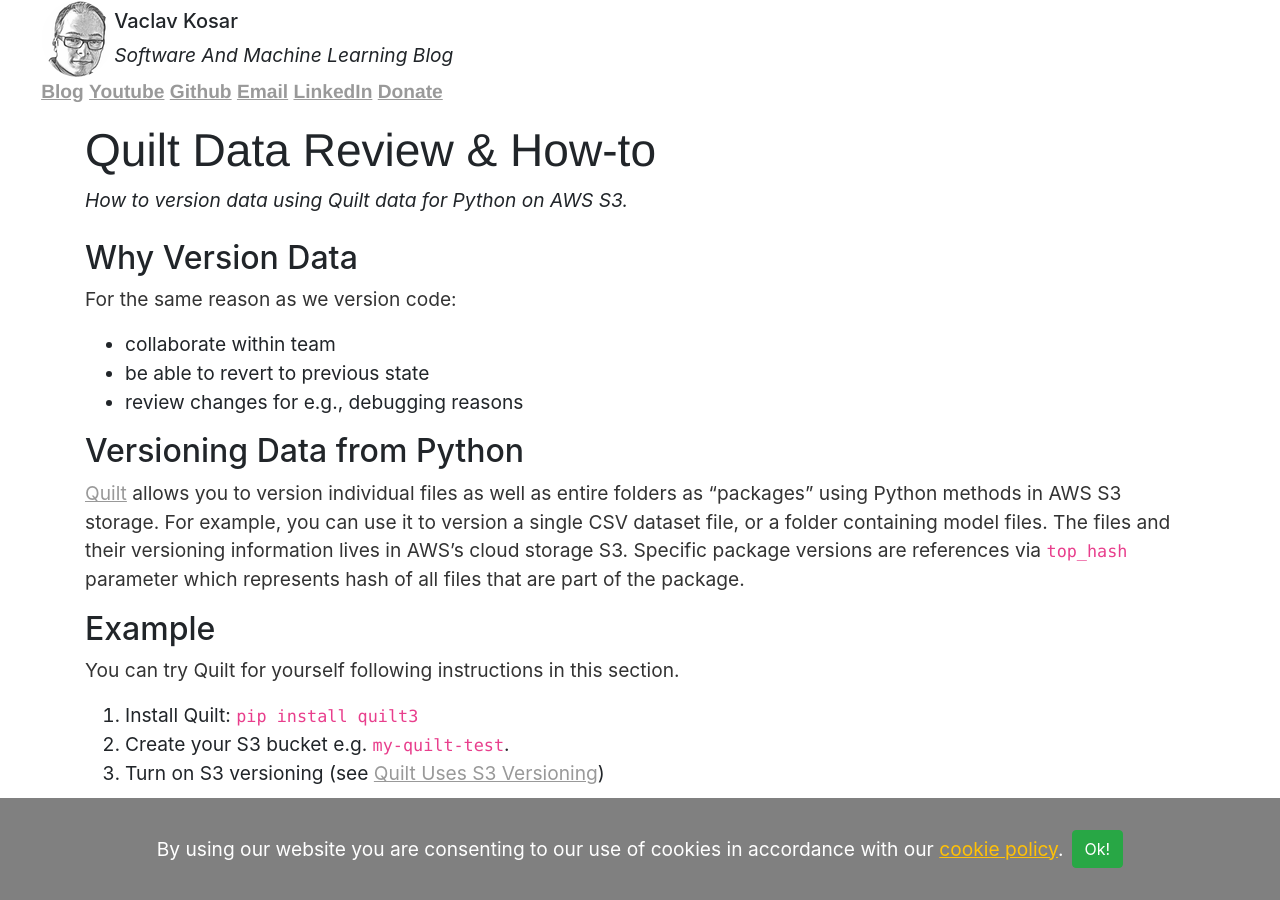
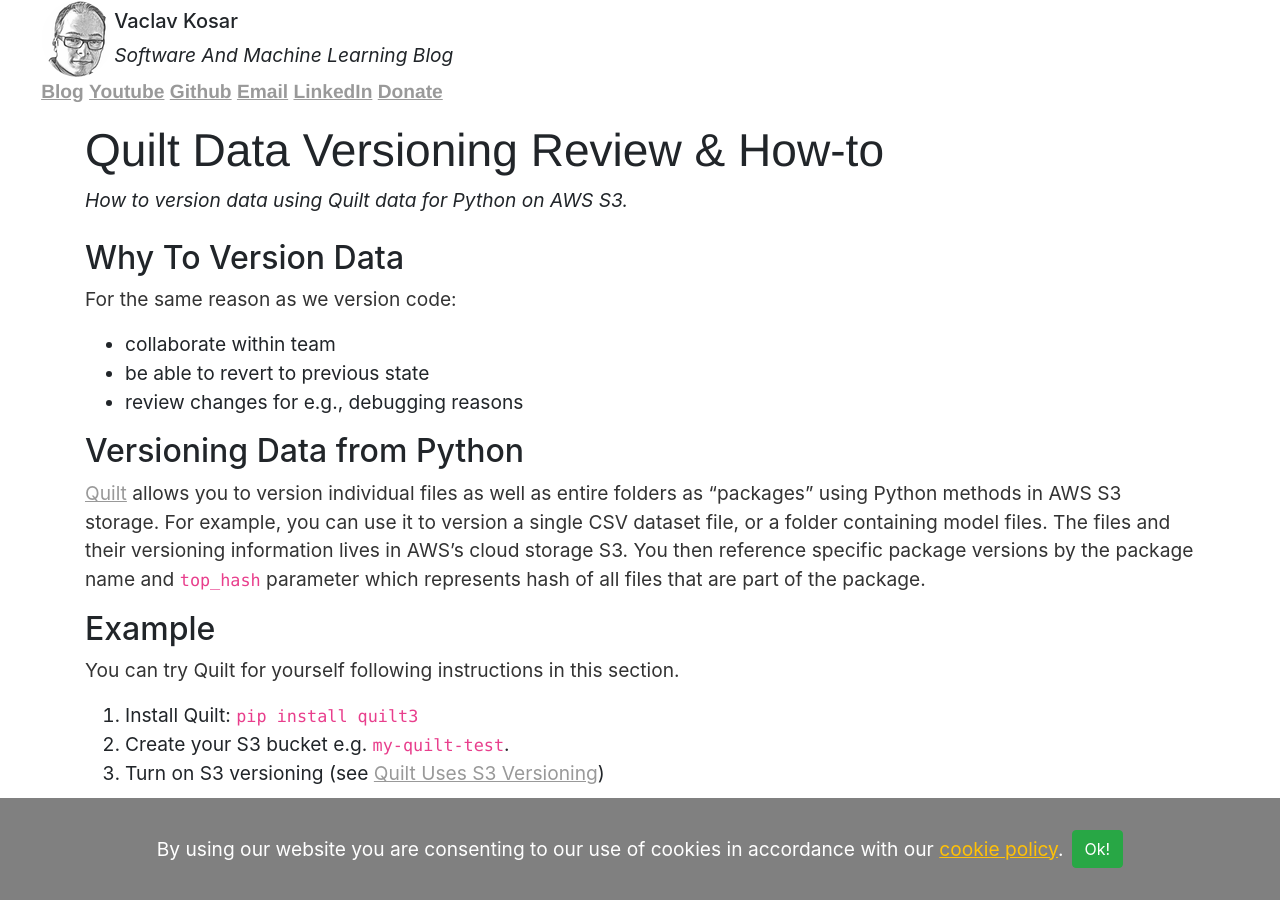
Before and after one commit to vackosar/vackosar.github.io, a Jekyll site: the page built from _posts/2021-07-01-Quilt-data-versioning-review-how-to.md, in a window 1280 px wide and 900 px high. Built offline with Jekyll 4.4.1, drawn with Linux system fonts in a browser that asks for light colours.

Commit message:
2021-07-01-Quilt-data-review-how-to.md

```diff
--- a/_posts/2021-07-01-Quilt-data-review-how-to.md
+++ b/_posts/2021-07-01-Quilt-data-versioning-review-how-to.md
@@ -1,15 +1,18 @@
 ---
 layout: post
-title: "Quilt Data Review & How-to"
+title: "Quilt Data Versioning Review & How-to"
 date: 2021-07-01
 categories: ml
 description: How to version data using Quilt data for Python on AWS S3.
 image: /images/quilt-data-versioning.png
+video: RZxnSBw2xR0
 permalink: /:categories/:title
+redirect_from:
+  - /ml/Quilt-data-review-how-to
 ---
 
 
-## Why Version Data
+## Why To Version Data
 For the same reason as we version code:
 - collaborate within team
 - be able to revert to previous state
@@ -20,7 +23,7 @@
 [Quilt](https://quiltdata.com/) allows you to version individual files as well as entire folders as "packages" using Python methods in AWS S3 storage.
 For example, you can use it to version a single CSV dataset file, or a folder containing model files.
 The files and their versioning information lives in AWS's cloud storage S3.
-Specific package versions are references via `top_hash` parameter which represents hash of all files that are part of the package.
+You then reference specific package versions by the package name and `top_hash` parameter which represents hash of all files that are part of the package.
 
 
 ## Example
```
